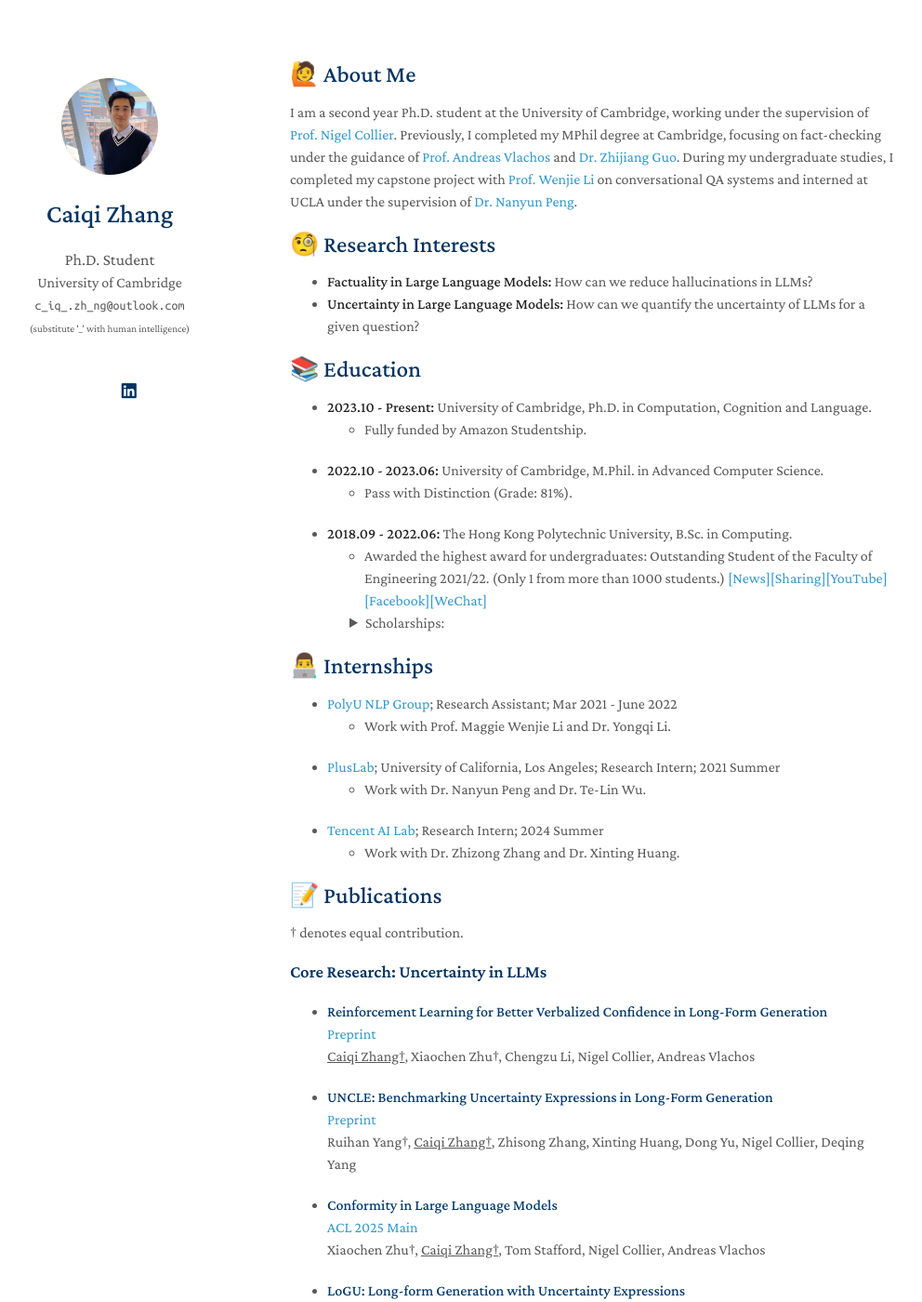
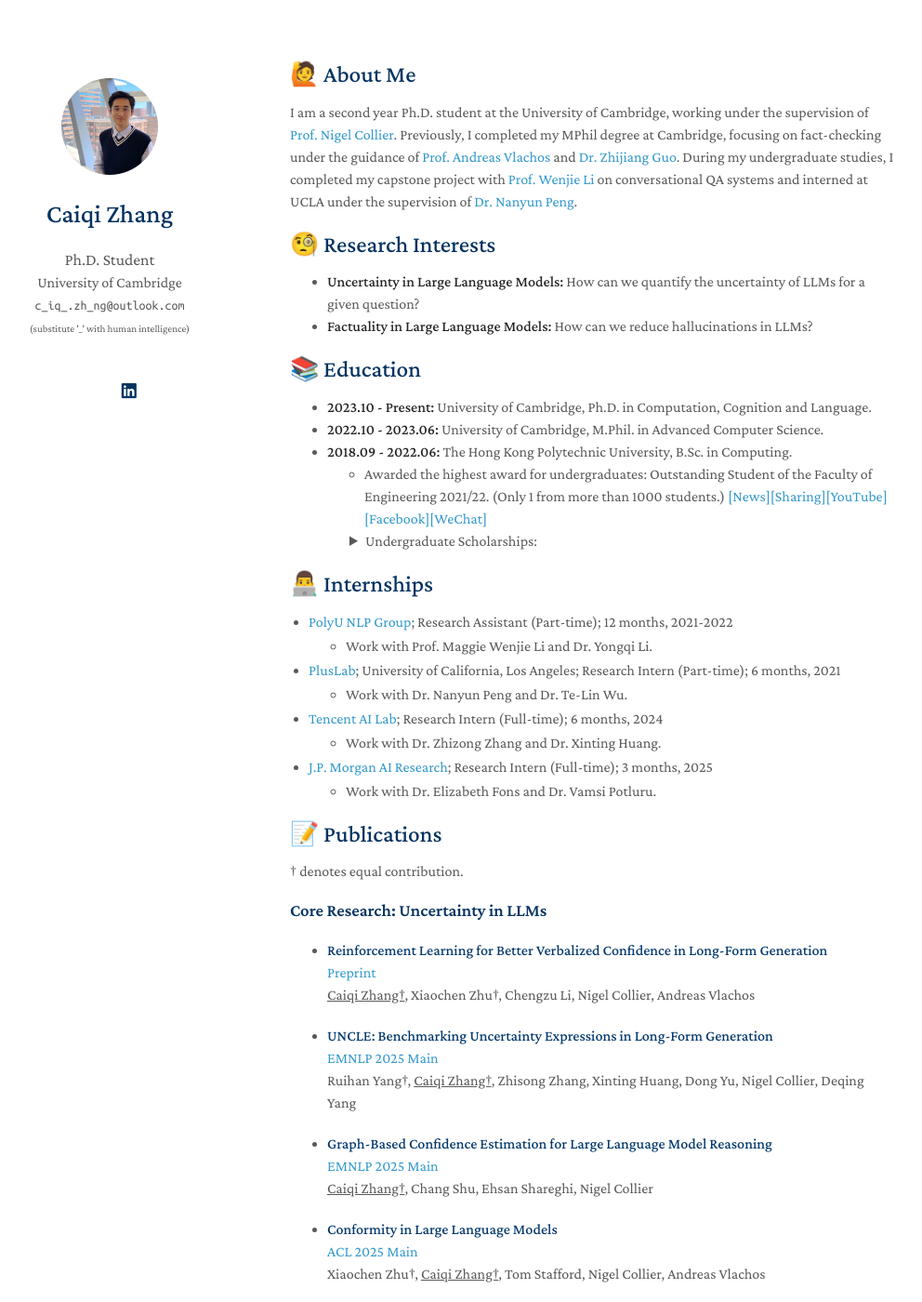
Before and after one commit to caiqizh/caiqizh.github.io, a Jekyll site: the page built from index.md, in a window 1280 px wide and 1400 px high. Shown: the whole window at 93% size, without its empty margins (158-1150 px from the left). Built offline with Jekyll 4.4.1, drawn with Linux system fonts in a browser that asks for light colours; nearby versions of some CDN libraries; a style sheet for code colours, icons or effects is not loaded; our own code applies the rules of GitHub Pages for plain Markdown files; some of the changed text lies outside the part shown.

Commit message:
updated emnlp

```diff
--- a/index.md
+++ b/index.md
@@ -9,20 +9,20 @@ I am a second year Ph.D. student at the University of Cambridge, working under t
 
 ## &#x1F9D0; Research Interests
 
+- **Uncertainty in Large Language Models:** How can we quantify the uncertainty of LLMs for a given question?
 - **Factuality in Large Language Models:** How can we reduce hallucinations in LLMs?
-- **Uncertainty in Large Language Models:** How can we quantify the uncertainty of LLMs for a given question?
 
 ## &#x1F4DA; Education
 
 - **2023.10 - Present:** University of Cambridge, Ph.D. in Computation, Cognition and Language.
-    - Fully funded by Amazon Studentship.
+    <!-- - Fully funded by Amazon Studentship. -->
 - **2022.10 - 2023.06:** University of Cambridge, M.Phil. in Advanced Computer Science.
-    - Pass with Distinction (Grade: 81%).
+    <!-- - Pass with Distinction (Grade: 81%). -->
 - **2018.09 - 2022.06:** The Hong Kong Polytechnic University, B.Sc. in Computing.
     - Awarded the highest award for undergraduates: Outstanding Student of the Faculty of Engineering 2021/22. (Only 1 from more than 1000 students.)
     [[News]](https://www.polyu.edu.hk/comp/news-and-events/news/2022/0324_osa_2021/)[[Sharing]](https://www.polyu.edu.hk/comp/-/media/department/comp/publication/private/comp-enews_2022-spring_for-final.pdf)[[YouTube]](https://www.youtube.com/watch?v=XTvlR4fFd0I)[[Facebook]](https://www.facebook.com/HongKongPolyU/photos/a.405574404548/10159955761959549)[[WeChat]](https://mp.weixin.qq.com/s/ev1wPnPmXhNR3dpaNlEWPA)
 <details style="margin-top: -20px; padding-left: 64px;">
-  <summary style="cursor: pointer; color: #595959; font-weight: normal;">Scholarships:</summary>
+  <summary style="cursor: pointer; color: #595959; font-weight: normal;">Undergraduate Scholarships:</summary>
   <ul style="list-style-type: none; padding: 0; font-size: 14px;">
     <li>• HKSAR Government Scholarship 2020/21 and 2021/22 (HKD 160,000, around USD 20,500)</li>
     <li>• Commercial Radio 50th Anniversary Scholarship 2019/20 (HKD 80,000, around USD 10,250)</li>
@@ -41,12 +41,30 @@ I am a second year Ph.D. student at the University of Cambridge, working under t
 
 ## &#x1F468;&#x200D;&#x1F4BB; Internships
 
-- [PolyU NLP Group](https://polyunlp.github.io/home); Research Assistant; Mar 2021 - June 2022
-  - Work with Prof. Maggie Wenjie Li and Dr. Yongqi Li.
-- [PlusLab](https://violetpeng.github.io/); University of California, Los Angeles; Research Intern; 2021 Summer
-  - Work with Dr. Nanyun Peng and Dr. Te-Lin Wu.
-- [Tencent AI Lab](https://ailab.tencent.com/ailab/en/index/); Research Intern; 2024 Summer
-  - Work with Dr. Zhizong Zhang and Dr. Xinting Huang.
+<ul style="margin-top: 2px; margin-bottom: 2px; padding-left: 20px;">
+  <li><a href="https://polyunlp.github.io/home">PolyU NLP Group</a>; Research Assistant (Part-time); 12 months, 2021-2022
+    <ul style="margin-top: 2px; margin-bottom: 2px;">
+      <li>Work with Prof. Maggie Wenjie Li and Dr. Yongqi Li.</li>
+    </ul>
+  </li>
+  <li><a href="https://violetpeng.github.io/">PlusLab</a>; University of California, Los Angeles; Research Intern (Part-time); 6 months, 2021
+    <ul style="margin-top: 2px; margin-bottom: 2px;">
+      <li>Work with Dr. Nanyun Peng and Dr. Te-Lin Wu.</li>
+    </ul>
+  </li>
+  <li><a href="https://ailab.tencent.com/ailab/en/index/">Tencent AI Lab</a>; Research Intern (Full-time); 6 months, 2024
+    <ul style="margin-top: 2px; margin-bottom: 2px;">
+      <li>Work with Dr. Zhizong Zhang and Dr. Xinting Huang.</li>
+    </ul>
+  </li>
+  <li><a href="https://ailab.tencent.com/ailab/en/index/">J.P. Morgan AI Research</a>; Research Intern (Full-time); 3 months, 2025
+    <ul style="margin-top: 2px; margin-bottom: 2px;">
+      <li>Work with Dr. Elizabeth Fons and Dr. Vamsi Potluru.</li>
+    </ul>
+  </li>
+</ul>
+
+<p></p>
 
 <!-- {% include_relative _includes/publications.md %} -->
 
@@ -59,8 +77,12 @@ I am a second year Ph.D. student at the University of Cambridge, working under t
   <u>Caiqi Zhang†</u>, Xiaochen Zhu†, Chengzu Li, Nigel Collier, Andreas Vlachos
 
 - <strong><span style="color: #03396c;">UNCLE: Benchmarking Uncertainty Expressions in Long-Form Generation</span></strong>
-  [Preprint](https://arxiv.org/abs/2505.16922)
+  [EMNLP 2025 Main](https://arxiv.org/abs/2505.16922)
   Ruihan Yang†, <u>Caiqi Zhang†</u>, Zhisong Zhang, Xinting Huang, Dong Yu, Nigel Collier, Deqing Yang
+
+- <strong><span style="color: #03396c;">Graph-Based Confidence Estimation for Large Language Model Reasoning</span></strong>
+  [EMNLP 2025 Main](caiqizh.github.io)
+  <u>Caiqi Zhang†</u>, Chang Shu, Ehsan Shareghi, Nigel Collier
 
 - <strong><span style="color: #03396c;">Conformity in Large Language Models</span></strong>
   [ACL 2025 Main](https://arxiv.org/abs/2410.12428)
@@ -71,7 +93,7 @@ I am a second year Ph.D. student at the University of Cambridge, working under t
   Ruihan Yang†, <u>Caiqi Zhang†</u>, Zhisong Zhang, Xinting Huang, Sen Yang, Nigel Collier, Dong Yu, Deqing Yang
 
 - <strong><span style="color: #03396c;">Atomic Calibration of LLMs in Long-Form Generations</span></strong>
-  [NAACL 2024 TrustNLP](https://arxiv.org/abs/2410.13246)
+  [ACL 2025 KnowFM Oral](https://arxiv.org/abs/2410.13246)
   <u>Caiqi Zhang</u>, Ruihan Yang, Zhisong Zhang, Xinting Huang, Sen Yang, Dong Yu, Nigel Collier
 
 - <strong><span style="color: #03396c;">LUQ: Long-text Uncertainty Quantification for LLMs</span></strong>
@@ -87,7 +109,7 @@ I am a second year Ph.D. student at the University of Cambridge, working under t
   [EMNLP 2024 Main (Oral)](https://aclanthology.org/2024.emnlp-main.106/)
   Chengzu Li†, <u>Caiqi Zhang†</u>, Han Zhou, Nigel Collier, Anna Korhonen, Ivan Vulić.
 
-### Other Collaborations
+### Other Collaborations (Full List: [Google Scholar](https://scholar.google.com/citations?user=OTPzPzUAAAAJ&hl=en))
 - <strong><span style="color: #03396c;">Can Large Language Models Generate High-quality Patent Claims?</span></strong>
   [NAACL 2025 Findings](https://arxiv.org/abs/2406.19465)
   Lekang Jiang, <u>Caiqi Zhang</u>, Pascal A Scherz, Stephan Goetz
```
